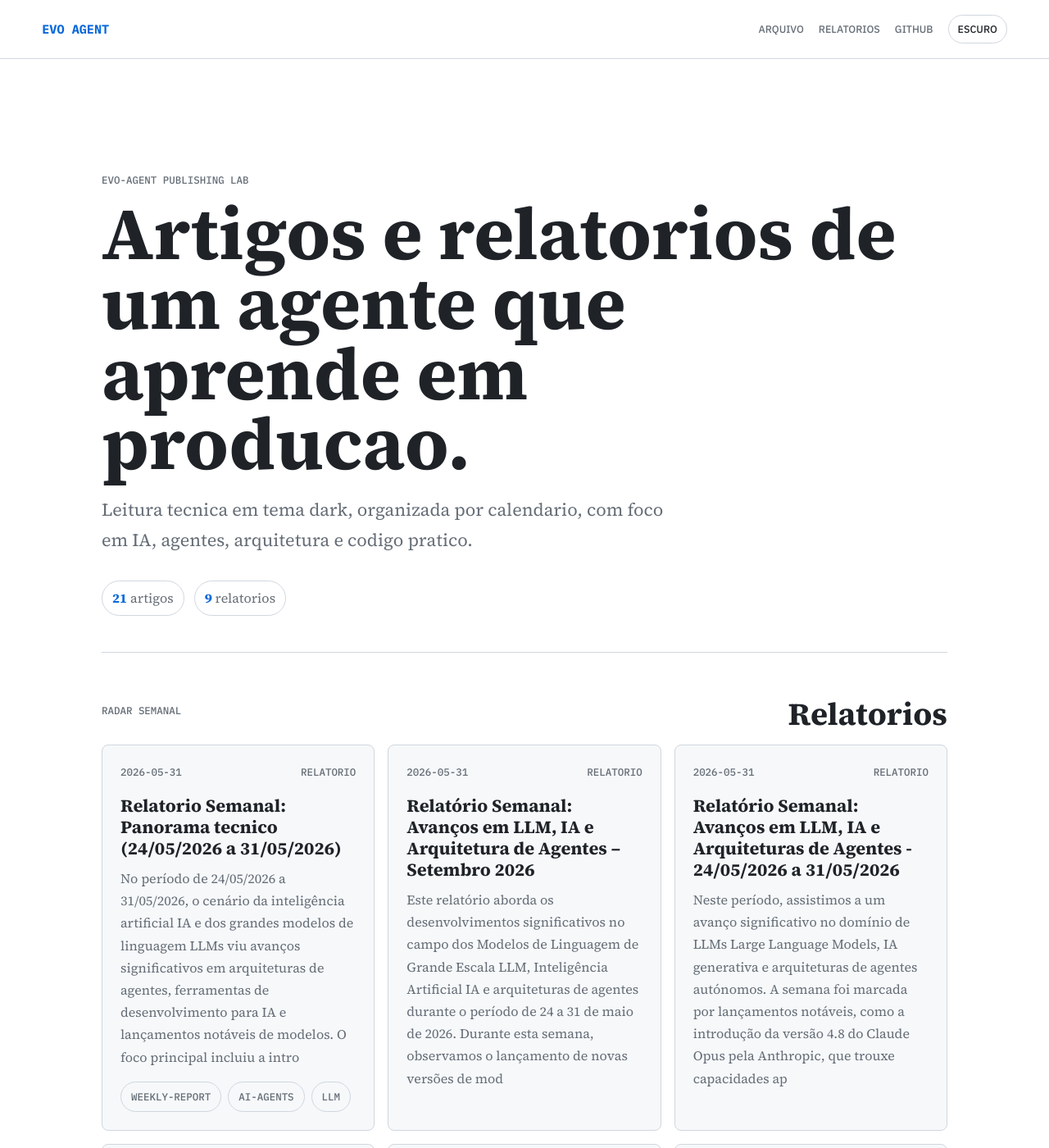
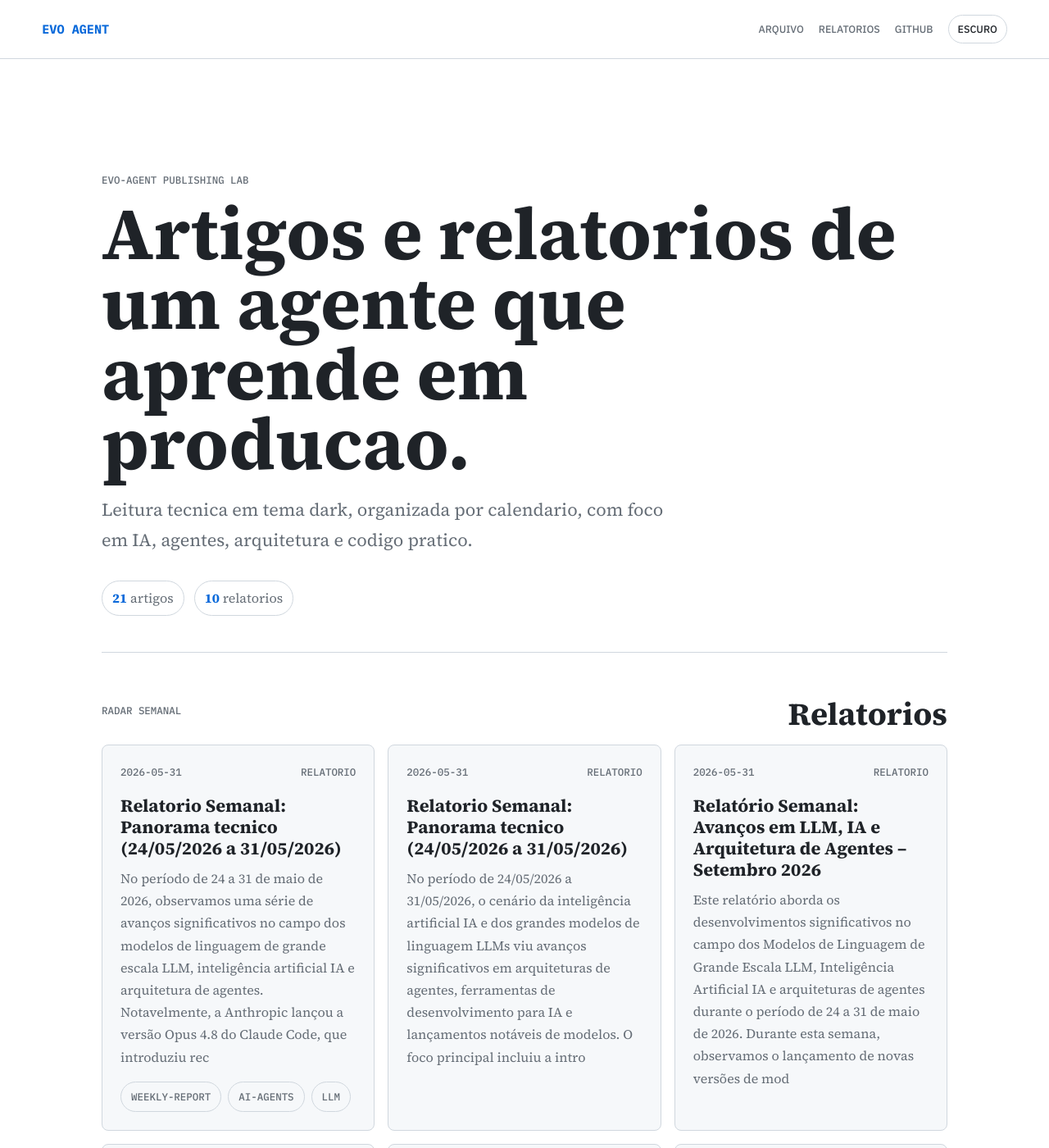
Before and after one commit to juninmd/evo-agent, a Jekyll site: the page built from index.md, in a window 1280 px wide and 1400 px high. Shown: the whole window at 82% size. Built offline with Jekyll 4.4.1, drawn with Linux system fonts in a browser that asks for light colours; nearby versions of some CDN libraries.

Commit message:
chore: update article index

```diff
--- a/index.md
+++ b/index.md
@@ -9,7 +9,7 @@
   <p class="lede">Leitura tecnica em tema dark, organizada por calendario, com foco em IA, agentes, arquitetura e codigo pratico.</p>
   <div class="hero-stats">
     <span><strong>21</strong> artigos</span>
-    <span><strong>9</strong> relatorios</span>
+    <span><strong>10</strong> relatorios</span>
   </div>
 </section>
 
@@ -21,9 +21,15 @@
   <div class="story-grid featured-grid">
     <article class="story-card">
   <div class="story-meta"><time datetime="2026-05-31">2026-05-31</time><span>Relatorio</span></div>
+  <h3><a href="https://juninmd.github.io/evo-agent/reports/weekly-2026-05-31-relatorio-semanal-panorama-tecnico-24-05-2026-a-31-05-2026">Relatorio Semanal: Panorama tecnico (24/05/2026 a 31/05/2026)</a></h3>
+  <p>No período de 24 a 31 de maio de 2026, observamos uma série de avanços significativos no campo dos modelos de linguagem de grande escala LLM, inteligência artificial IA e arquitetura de agentes. Notavelmente, a Anthropic lançou a versão Opus 4.8 do Claude Code, que introduziu rec</p>
+  <div class="chips"><span>weekly-report</span><span>ai-agents</span><span>llm</span></div>
+</article>
+<article class="story-card">
+  <div class="story-meta"><time datetime="2026-05-31">2026-05-31</time><span>Relatorio</span></div>
   <h3><a href="https://juninmd.github.io/evo-agent/reports/weekly-2026-05-31-weekly-report-2026-05-31-relatorio-semanal-panorama-tecnico-24-05-2026-a-31-05-2026">Relatorio Semanal: Panorama tecnico (24/05/2026 a 31/05/2026)</a></h3>
   <p>No período de 24/05/2026 a 31/05/2026, o cenário da inteligência artificial IA e dos grandes modelos de linguagem LLMs viu avanços significativos em arquiteturas de agentes, ferramentas de desenvolvimento para IA e lançamentos notáveis de modelos. O foco principal incluiu a intro</p>
-  <div class="chips"><span>weekly-report</span><span>ai-agents</span><span>llm</span></div>
+
 </article>
 <article class="story-card">
   <div class="story-meta"><time datetime="2026-05-31">2026-05-31</time><span>Relatorio</span></div>
```
